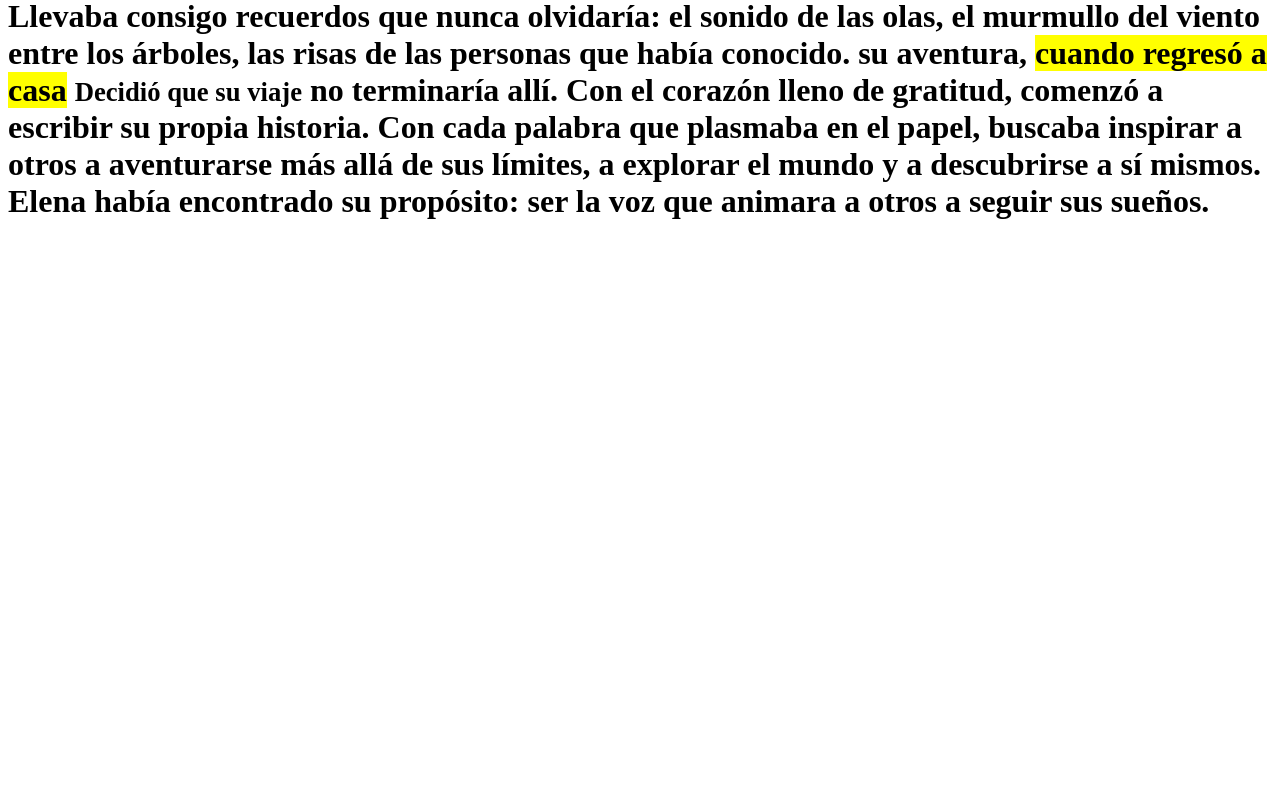
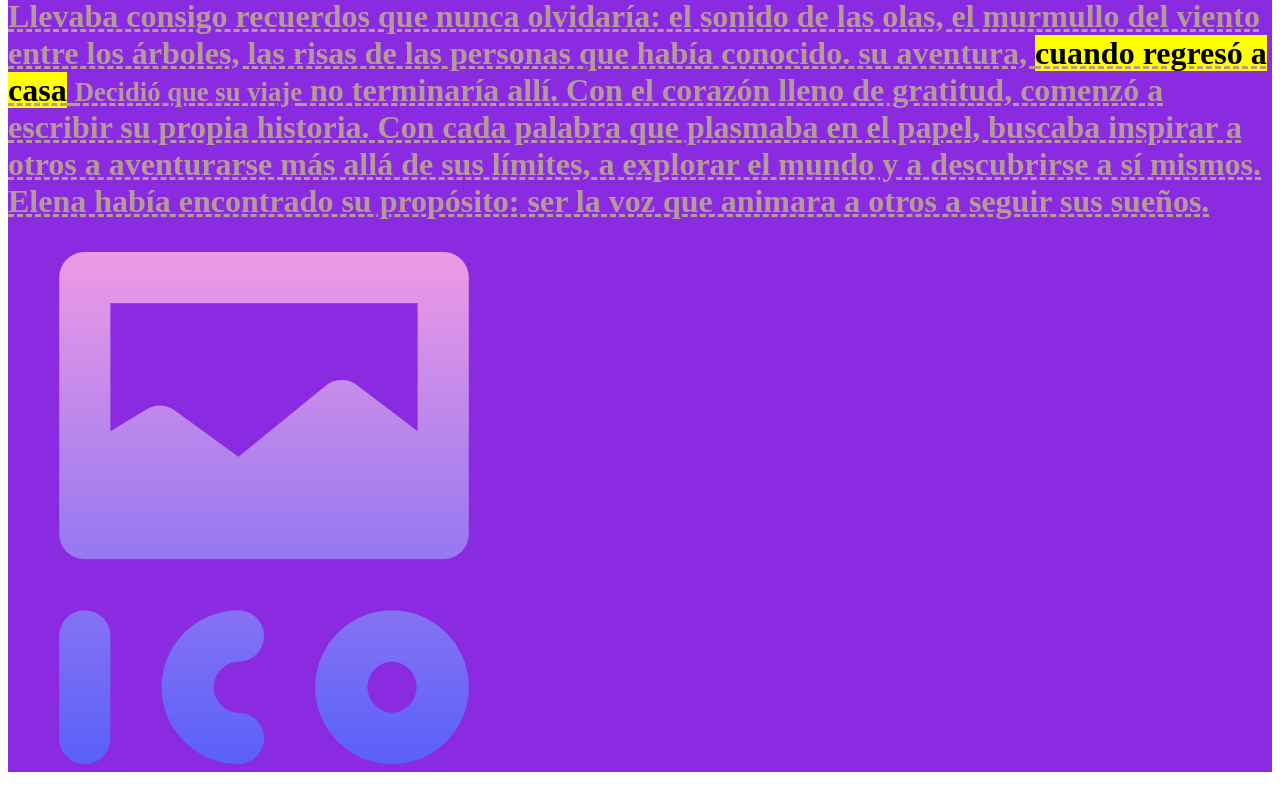
Before and after one commit to selenazuazo/MiRepoSelena, a plain HTML site: page index.html in a window 1280 px wide. Shown: the part 1120-1913 px from the top of the page. Before the commit the page ends 1372 px from the top, so only its background shows below. Drawn offline with Linux system fonts and the light colour scheme.

Commit message:
Selena12

```diff
--- a/index.html
+++ b/index.html
@@ -6,7 +6,7 @@
     <title>Document</title>
 </head>
 <body>
-    <h1>
+    <h1 style="background-color: blueviolet;color:rgb(182, 154, 154); text-decoration:underline dashed;">
         <p>
             En un <b>pequeño</b>  pueblo rodeado de montañas, <strong>la vida transcurría con un ritmo tranquilo.</strong> Los días eran soleados, y las noches, serenas, llenas de estrellas. En este lugar vivía Elena, una joven apasionada por la naturaleza y la lectura. Desde pequeña, se había sentido atraída por los libros, encontrando en ellos un refugio y un mundo lleno de posibilidades. Pasaba horas en la biblioteca del pueblo, donde los estantes estaban repletos de historias que la transportaban a lugares lejanos.
 
@@ -25,6 +25,7 @@
             <small>Decidió que su viaje</small> no terminaría allí. Con el corazón lleno de gratitud, comenzó a escribir su propia historia. Con cada palabra que plasmaba en el papel, buscaba inspirar a otros a aventurarse más allá de sus límites, a explorar el mundo y a descubrirse a sí mismos. Elena había encontrado su propósito: ser la voz que animara a otros a seguir sus sueños.
 
         </p>
+        <img src="imagenes/icono-de-favoritos.png" alt="espacio de trabajo">
     </h1>
 </body>
 </html>
```
Also changed, not shown: imagenes/icono-de-favoritos.png (added).
